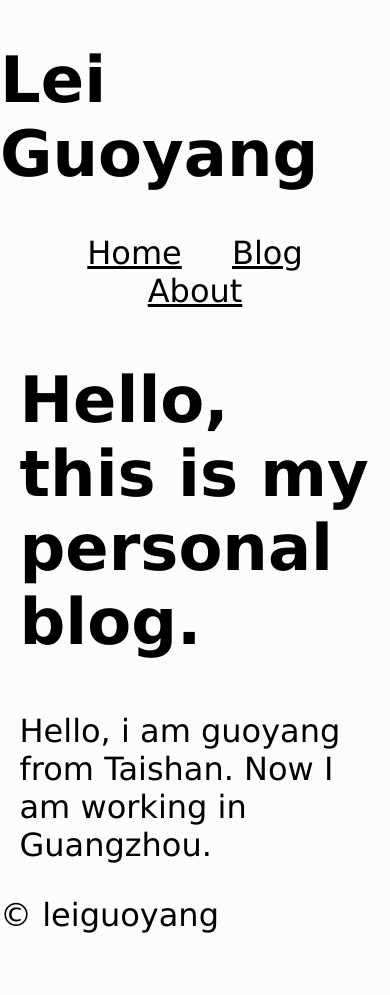
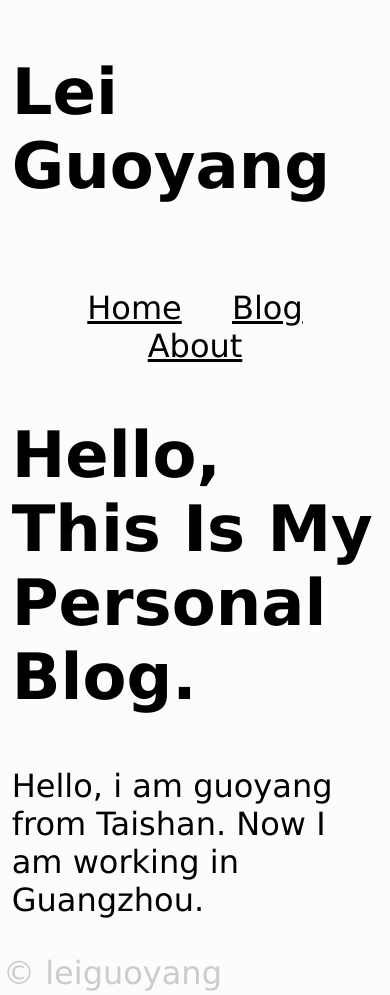
Before and after one commit to leiguoyang/leiguoyang.github.io, a Jekyll site: the page built from index.html, in a window 390 px wide. Built offline with Jekyll 4.4.1, drawn with Linux system fonts in a browser that asks for light colours; before the commit the page ends 934 px from its top, so only the background shows below that.

Commit message:
Update mobile.css

```diff
--- a/css/mobile.css
+++ b/css/mobile.css
@@ -6,10 +6,20 @@ body {
 	margin: 0px;
 }
 
+header {
+  padding: 3%;
+}
+
 #main {
-  margin: 0px 5%;
+  padding: 0px 3%;
 }
 
 #main h1 {
   font-size: 2em;
+  text-transform: capitalize;
 }
+
+footer {
+  padding: 3px;
+  color: #ccc;
+}
```
